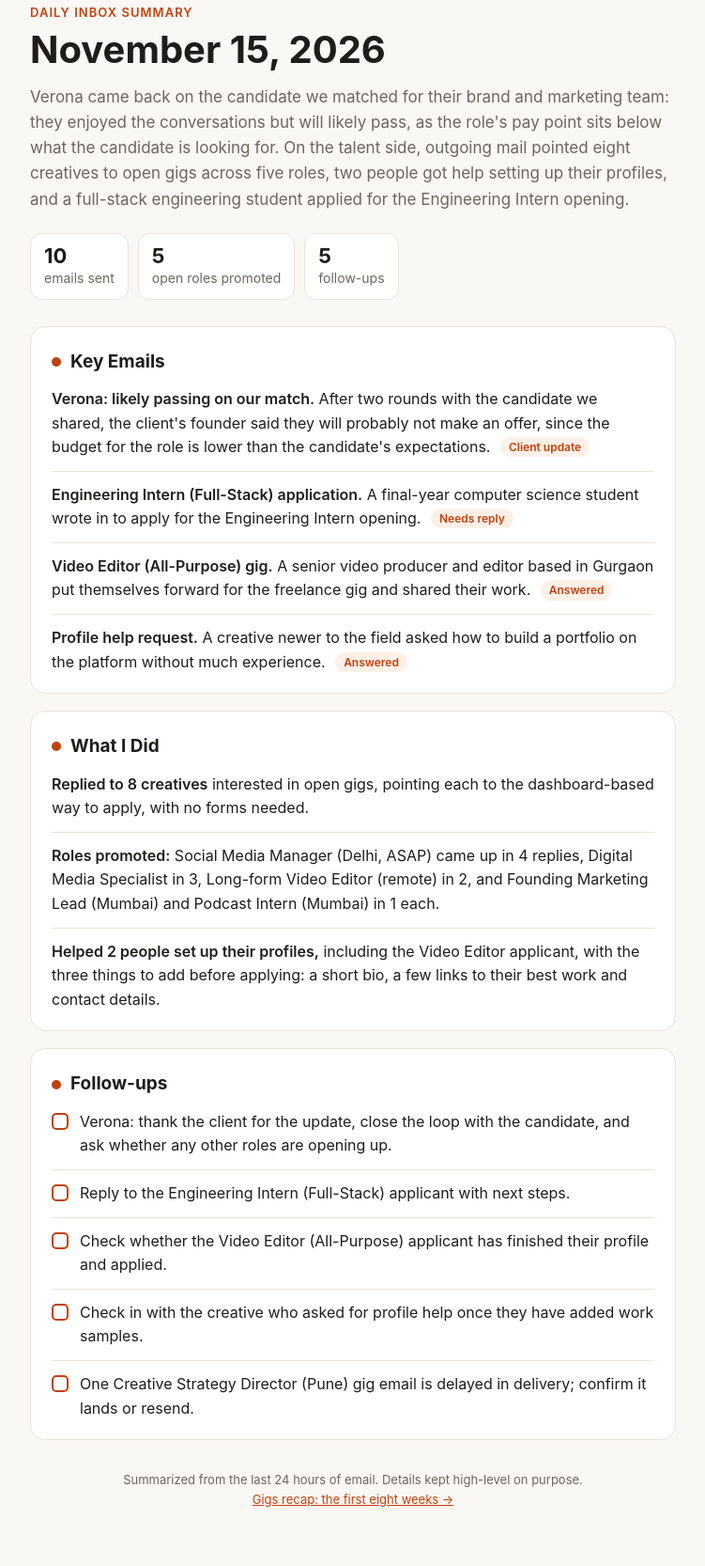
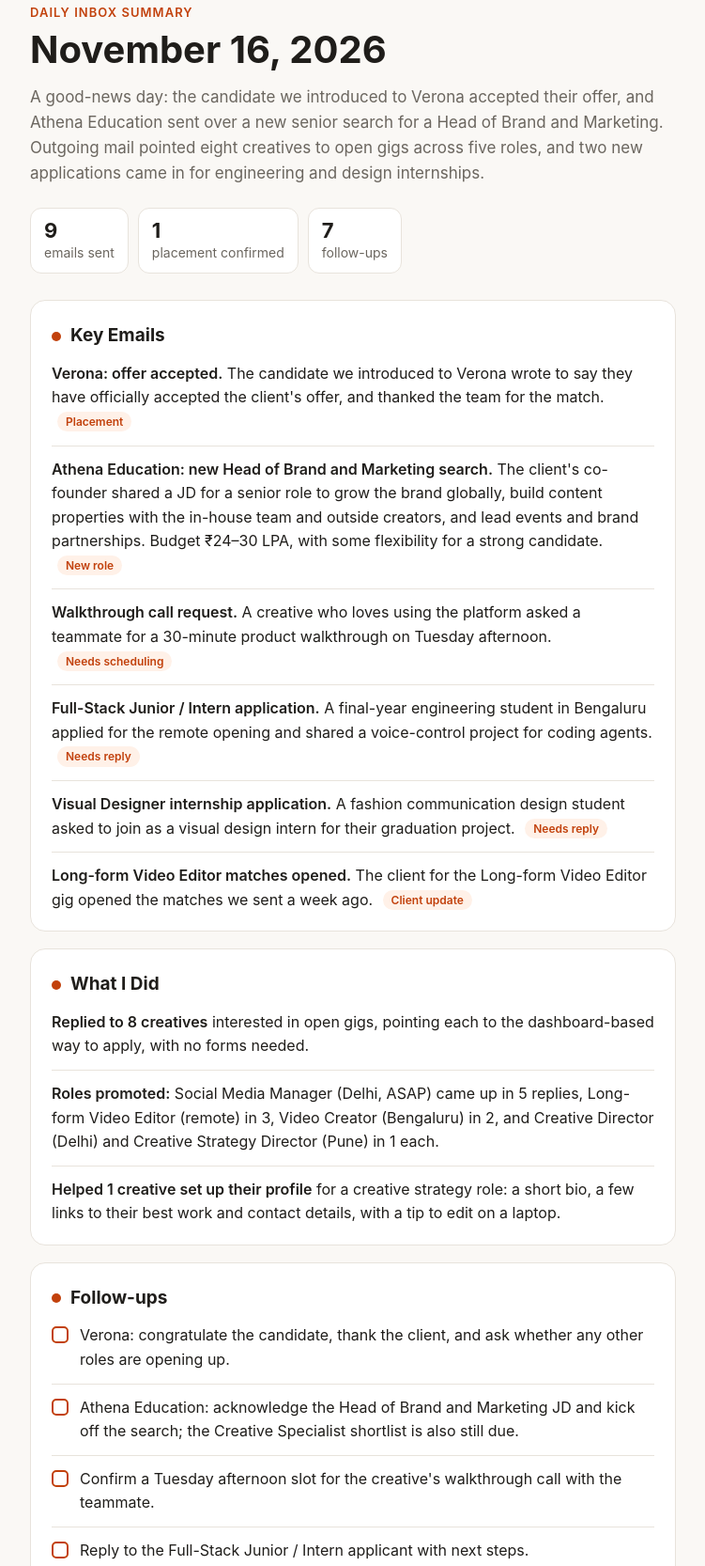
Before and after one commit to avantinagral/avantinagral.github.io, a plain HTML site: page index.html in a window 1280 px wide. Shown: the part 37-1703 px from the top of the page at 94% size, without its empty margins (264-1015 px from the left). Drawn offline with Linux system fonts and the light colour scheme.

Commit message:
Daily summary for November 16, 2026

```diff
--- a/index.html
+++ b/index.html
@@ -3,7 +3,7 @@
 <head>
 <meta charset="utf-8">
 <meta name="viewport" content="width=device-width, initial-scale=1">
-<title>November 15, 2026</title>
+<title>November 16, 2026</title>
 <meta name="description" content="A high-level daily summary of email activity.">
 <style>
   :root {
@@ -78,27 +78,28 @@
 <main>
   <header>
     <p class="eyebrow">Daily inbox summary</p>
-    <h1>November 15, 2026</h1>
+    <h1>November 16, 2026</h1>
     <p class="overview">
-      Verona came back on the candidate we matched for their brand and marketing team: they enjoyed the
-      conversations but will likely pass, as the role's pay point sits below what the candidate is looking for.
-      On the talent side, outgoing mail pointed eight creatives to open gigs across five roles, two people got
-      help setting up their profiles, and a full-stack engineering student applied for the Engineering Intern opening.
+      A good-news day: the candidate we introduced to Verona accepted their offer, and Athena Education sent over a
+      new senior search for a Head of Brand and Marketing. Outgoing mail pointed eight creatives to open gigs across
+      five roles, and two new applications came in for engineering and design internships.
     </p>
     <ul class="stats">
-      <li><strong>10</strong>emails sent</li>
-      <li><strong>5</strong>open roles promoted</li>
-      <li><strong>5</strong>follow-ups</li>
+      <li><strong>9</strong>emails sent</li>
+      <li><strong>1</strong>placement confirmed</li>
+      <li><strong>7</strong>follow-ups</li>
     </ul>
   </header>
 
   <section>
     <h2><span class="dot"></span>Key Emails</h2>
     <ul class="items">
-      <li><span class="label">Verona: likely passing on our match.</span> After two rounds with the candidate we shared, the client's founder said they will probably not make an offer, since the budget for the role is lower than the candidate's expectations. <span class="tag">Client update</span></li>
-      <li><span class="label">Engineering Intern (Full-Stack) application.</span> A final-year computer science student wrote in to apply for the Engineering Intern opening. <span class="tag">Needs reply</span></li>
-      <li><span class="label">Video Editor (All-Purpose) gig.</span> A senior video producer and editor based in Gurgaon put themselves forward for the freelance gig and shared their work. <span class="tag">Answered</span></li>
-      <li><span class="label">Profile help request.</span> A creative newer to the field asked how to build a portfolio on the platform without much experience. <span class="tag">Answered</span></li>
+      <li><span class="label">Verona: offer accepted.</span> The candidate we introduced to Verona wrote to say they have officially accepted the client's offer, and thanked the team for the match. <span class="tag">Placement</span></li>
+      <li><span class="label">Athena Education: new Head of Brand and Marketing search.</span> The client's co-founder shared a JD for a senior role to grow the brand globally, build content properties with the in-house team and outside creators, and lead events and brand partnerships. Budget ₹24–30 LPA, with some flexibility for a strong candidate. <span class="tag">New role</span></li>
+      <li><span class="label">Walkthrough call request.</span> A creative who loves using the platform asked a teammate for a 30-minute product walkthrough on Tuesday afternoon. <span class="tag">Needs scheduling</span></li>
+      <li><span class="label">Full-Stack Junior / Intern application.</span> A final-year engineering student in Bengaluru applied for the remote opening and shared a voice-control project for coding agents. <span class="tag">Needs reply</span></li>
+      <li><span class="label">Visual Designer internship application.</span> A fashion communication design student asked to join as a visual design intern for their graduation project. <span class="tag">Needs reply</span></li>
+      <li><span class="label">Long-form Video Editor matches opened.</span> The client for the Long-form Video Editor gig opened the matches we sent a week ago. <span class="tag">Client update</span></li>
     </ul>
   </section>
 
@@ -106,19 +107,21 @@
     <h2><span class="dot"></span>What I Did</h2>
     <ul class="items">
       <li><span class="label">Replied to 8 creatives</span> interested in open gigs, pointing each to the dashboard-based way to apply, with no forms needed.</li>
-      <li><span class="label">Roles promoted:</span> Social Media Manager (Delhi, ASAP) came up in 4 replies, Digital Media Specialist in 3, Long-form Video Editor (remote) in 2, and Founding Marketing Lead (Mumbai) and Podcast Intern (Mumbai) in 1 each.</li>
-      <li><span class="label">Helped 2 people set up their profiles,</span> including the Video Editor applicant, with the three things to add before applying: a short bio, a few links to their best work and contact details.</li>
+      <li><span class="label">Roles promoted:</span> Social Media Manager (Delhi, ASAP) came up in 5 replies, Long-form Video Editor (remote) in 3, Video Creator (Bengaluru) in 2, and Creative Director (Delhi) and Creative Strategy Director (Pune) in 1 each.</li>
+      <li><span class="label">Helped 1 creative set up their profile</span> for a creative strategy role: a short bio, a few links to their best work and contact details, with a tip to edit on a laptop.</li>
     </ul>
   </section>
 
   <section>
     <h2><span class="dot"></span>Follow-ups</h2>
     <ul class="items check">
-      <li><span class="box"></span><span>Verona: thank the client for the update, close the loop with the candidate, and ask whether any other roles are opening up.</span></li>
-      <li><span class="box"></span><span>Reply to the Engineering Intern (Full-Stack) applicant with next steps.</span></li>
-      <li><span class="box"></span><span>Check whether the Video Editor (All-Purpose) applicant has finished their profile and applied.</span></li>
-      <li><span class="box"></span><span>Check in with the creative who asked for profile help once they have added work samples.</span></li>
-      <li><span class="box"></span><span>One Creative Strategy Director (Pune) gig email is delayed in delivery; confirm it lands or resend.</span></li>
+      <li><span class="box"></span><span>Verona: congratulate the candidate, thank the client, and ask whether any other roles are opening up.</span></li>
+      <li><span class="box"></span><span>Athena Education: acknowledge the Head of Brand and Marketing JD and kick off the search; the Creative Specialist shortlist is also still due.</span></li>
+      <li><span class="box"></span><span>Confirm a Tuesday afternoon slot for the creative's walkthrough call with the teammate.</span></li>
+      <li><span class="box"></span><span>Reply to the Full-Stack Junior / Intern applicant with next steps.</span></li>
+      <li><span class="box"></span><span>Reply to the Visual Designer internship applicant.</span></li>
+      <li><span class="box"></span><span>Check in with the Long-form Video Editor client on which matches they would like to meet.</span></li>
+      <li><span class="box"></span><span>A Creative Strategy Director (Pune) gig email is still delayed in delivery; confirm it lands or resend.</span></li>
     </ul>
   </section>
 
```
